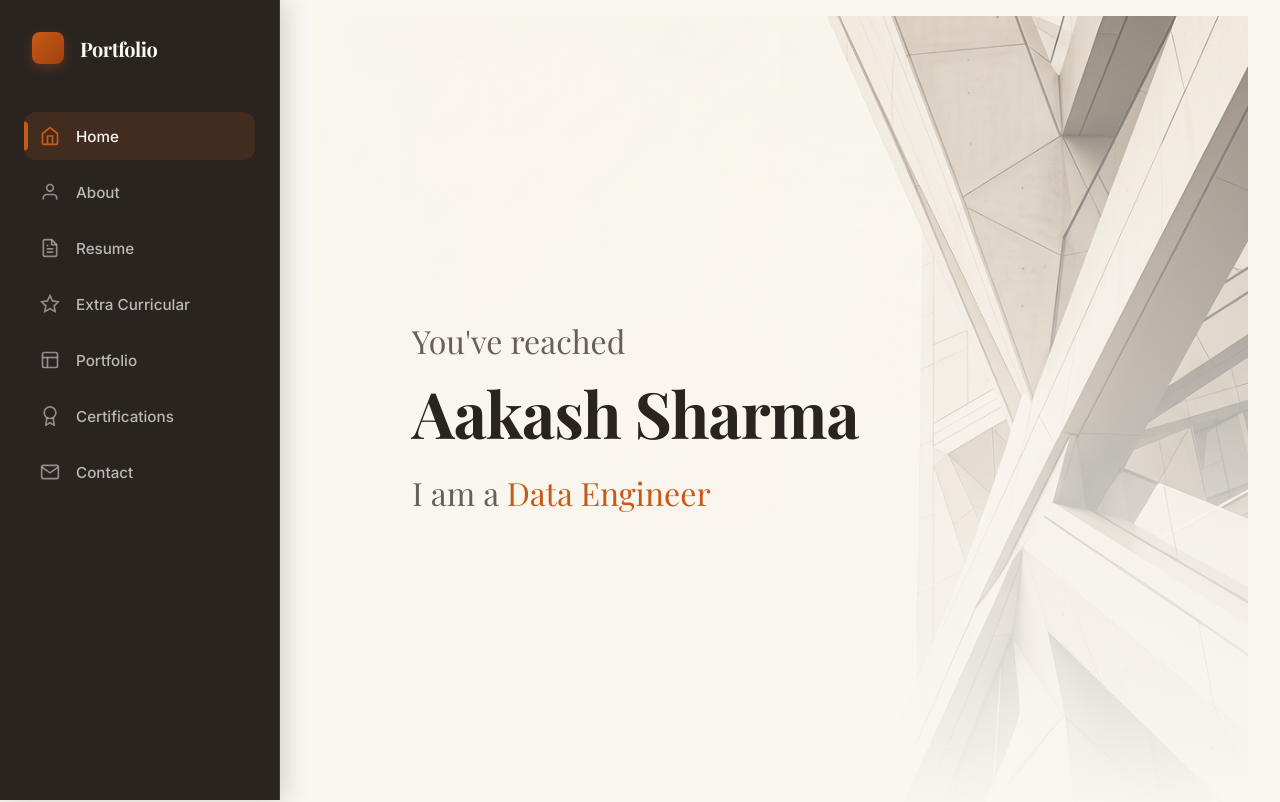
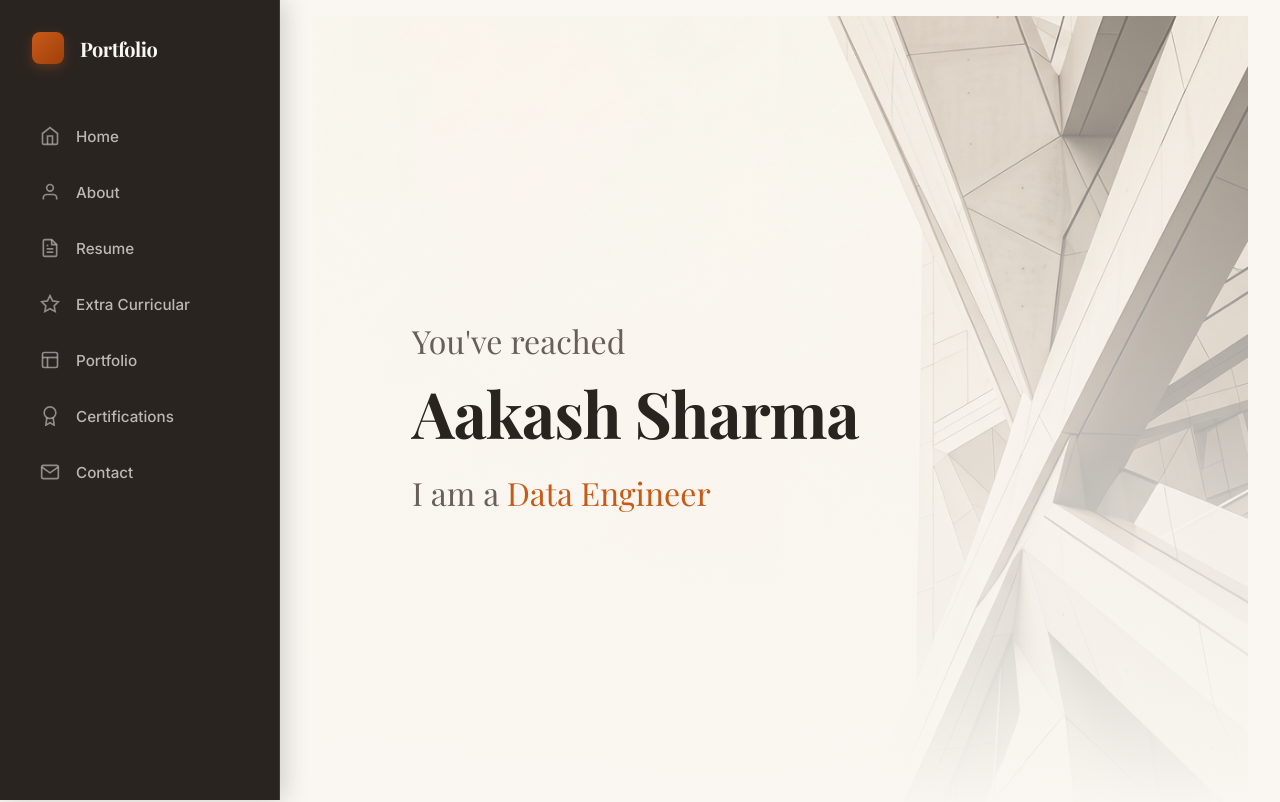
Before and after one commit to aakashs-dev/aakashs-dev.github.io, an Angular app: page / in a window 1280 px wide. Shown: the top 802 px of the page. Built offline with nearby package versions, Linux system fonts and the light colour scheme; a web font is replaced by a local one.

Commit message:
fix(sidenav): use angular signals for activeSection to support zoneless change detection

```diff
--- a/src/app/components/sidenav/sidenav.ts
+++ b/src/app/components/sidenav/sidenav.ts
@@ -1,4 +1,4 @@
-import { Component, AfterViewInit, OnDestroy, Inject, PLATFORM_ID } from '@angular/core';
+import { Component, AfterViewInit, OnDestroy, Inject, PLATFORM_ID, signal } from '@angular/core';
 import { isPlatformBrowser, CommonModule } from '@angular/common';
 
 @Component({
@@ -9,7 +9,7 @@ import { isPlatformBrowser, CommonModule } from '@angular/common';
   styleUrl: './sidenav.scss'
 })
 export class Sidenav implements AfterViewInit, OnDestroy {
-  activeSection: string = 'home';
+  activeSection = signal('home');
   private observer: IntersectionObserver | null = null;
 
   constructor(@Inject(PLATFORM_ID) private platformId: Object) {}
@@ -19,7 +19,7 @@ export class Sidenav implements AfterViewInit, OnDestroy {
       // Small timeout to ensure child routes (like Home) have rendered their sections
       setTimeout(() => {
         this.setupIntersectionObserver();
-      }, 200);
+      }, 500);
     }
   }
 
@@ -40,7 +40,7 @@ export class Sidenav implements AfterViewInit, OnDestroy {
       // Sort entries by intersection ratio or just take the intersecting one
       entries.forEach(entry => {
         if (entry.isIntersecting) {
-          this.activeSection = entry.target.id;
+          this.activeSection.set(entry.target.id);
         }
       });
     }, options);
```
